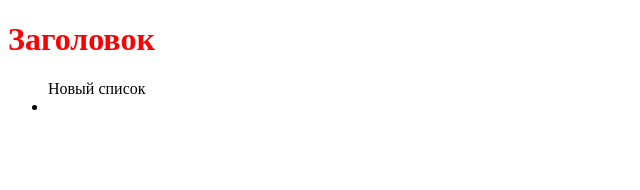
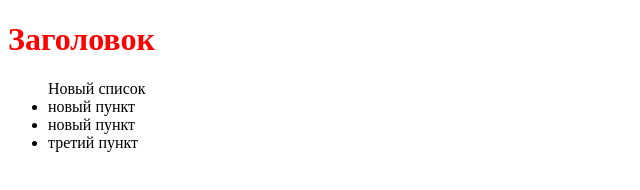
Before and after one commit to Paprika1992/learn, a plain HTML site: page index.html in a window 1280 px wide. Shown: the whole page, without its empty margins (0-640 px from the left). Drawn offline with Linux system fonts and the light colour scheme.

Commit message:
добавил 3 пункт

```diff
--- a/index.html
+++ b/index.html
@@ -7,7 +7,9 @@
 <body>
 	<h1>Заголовок</h1>
 	<ul>Новый список
-		<li></li>
+		<li>новый пункт</li>
+		<li>новый пункт</li>
+		<li>третий пункт</li>
 	</ul>
 </body>
 </html>
```
